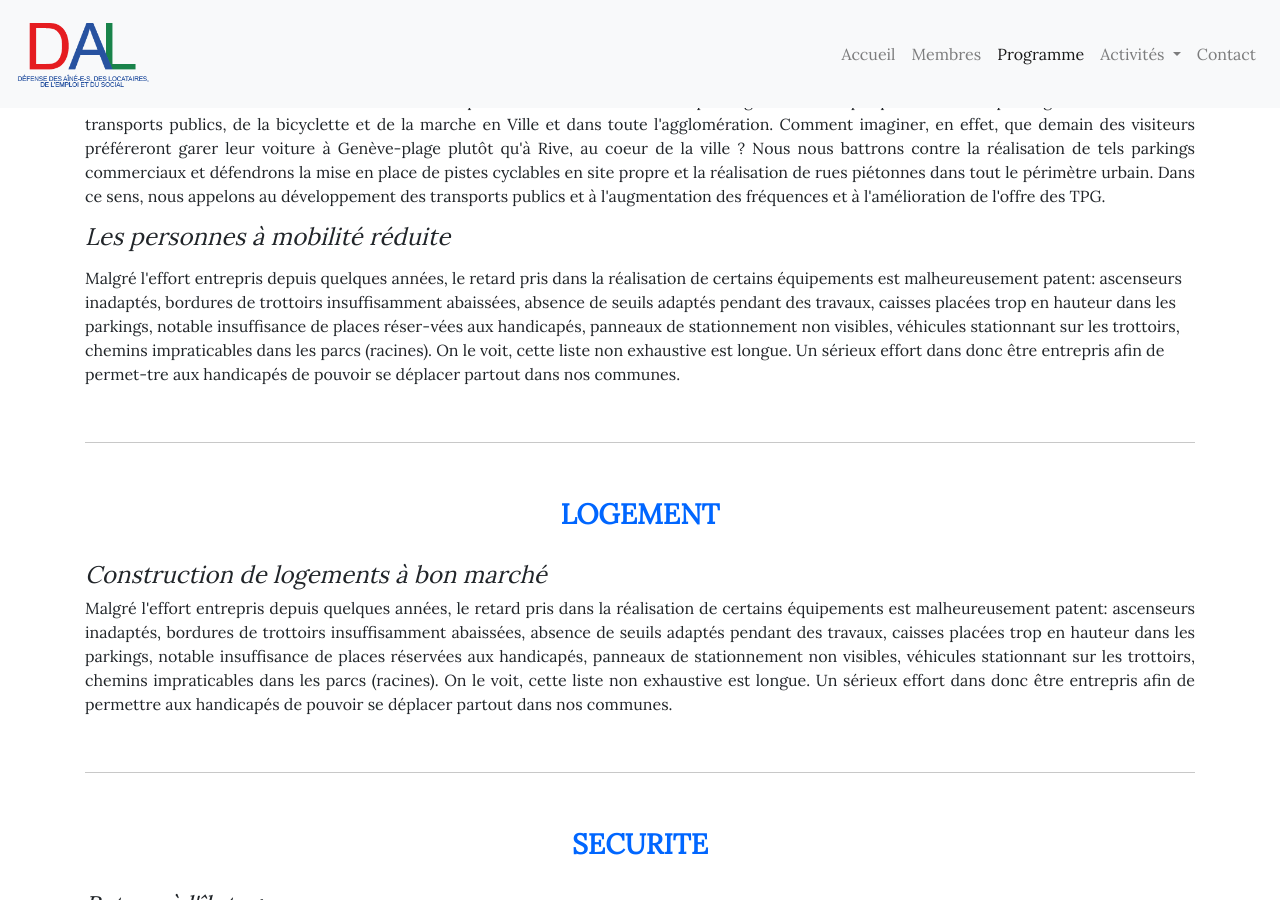
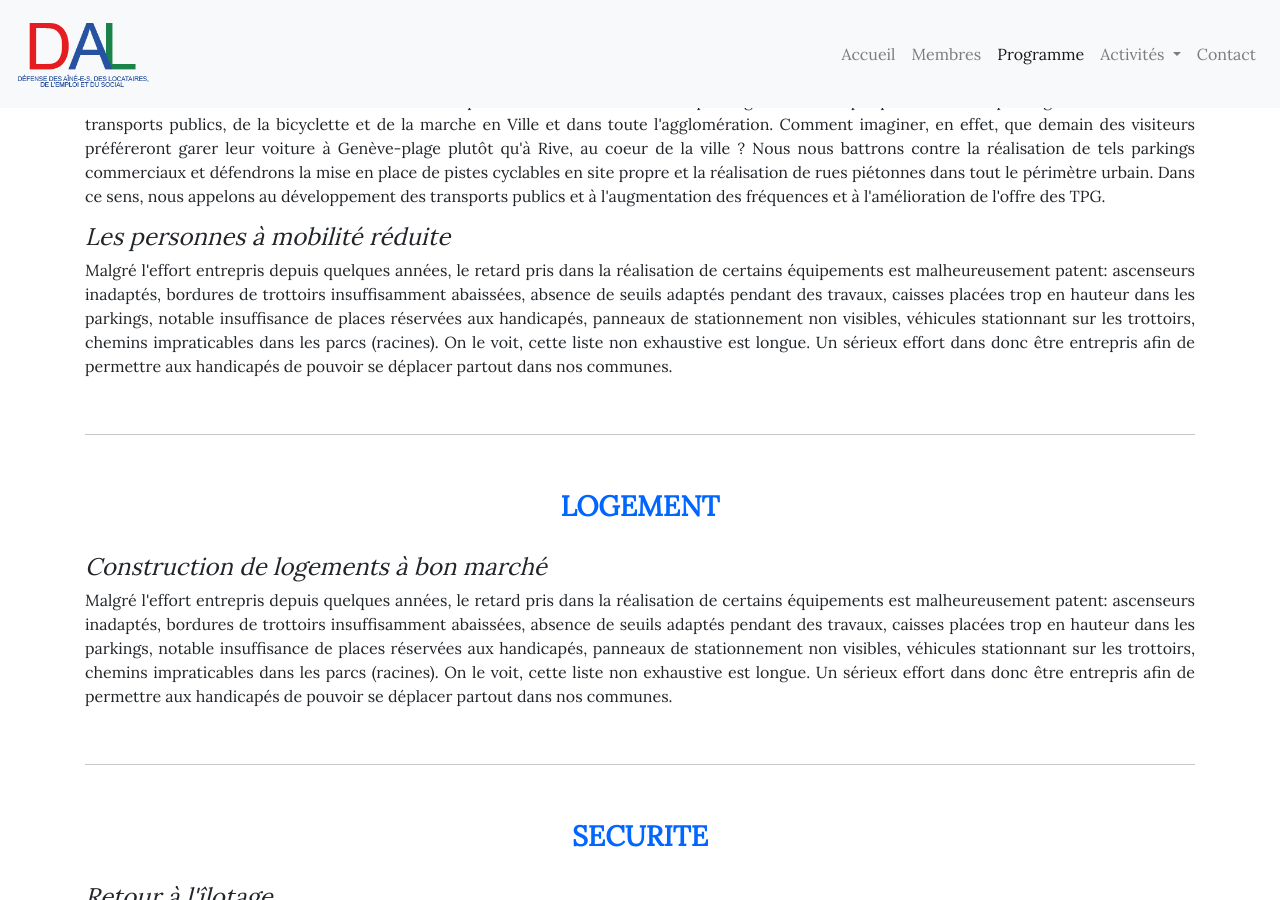
Before and after one commit to SimonNtz/DAL_web, a Jekyll site: the page built from programme/index.html, in a window 1280 px wide and 900 px high, scrolled down 2977 px. Built offline with Jekyll 4.4.1, drawn with Linux system fonts in a browser that asks for light colours; nearby versions of some CDN libraries.

Commit message:
correction in programme

```diff
--- a/programme/index.html
+++ b/programme/index.html
@@ -92,8 +92,8 @@
   </p>
 
   <h4><i>Les personnes à mobilité réduite</i></h4>
-  <p class="text-justify"></p>
-    Malgré l'effort entrepris depuis quelques années, le retard pris dans la réalisation de certains équipements est malheureusement patent: ascenseurs inadaptés, bordures de trottoirs insuffisamment abaissées, absence de seuils adaptés pendant des travaux, caisses placées trop en hauteur dans les parkings, notable insuffisance de places réser-vées aux handicapés, panneaux de stationnement non visibles, véhicules stationnant sur les trottoirs, chemins impraticables dans les parcs (racines). On le voit, cette liste non exhaustive est longue. Un sérieux effort dans donc être entrepris afin de permet-tre aux handicapés de pouvoir se déplacer partout dans nos communes.
+  <p class="text-justify">
+    Malgré l'effort entrepris depuis quelques années, le retard pris dans la réalisation de certains équipements est malheureusement patent: ascenseurs inadaptés, bordures de trottoirs insuffisamment abaissées, absence de seuils adaptés pendant des travaux, caisses placées trop en hauteur dans les parkings, notable insuffisance de places réservées aux handicapés, panneaux de stationnement non visibles, véhicules stationnant sur les trottoirs, chemins impraticables dans les parcs (racines). On le voit, cette liste non exhaustive est longue. Un sérieux effort dans donc être entrepris afin de permettre aux handicapés de pouvoir se déplacer partout dans nos communes.
   </p>
 
   <hr>
```
